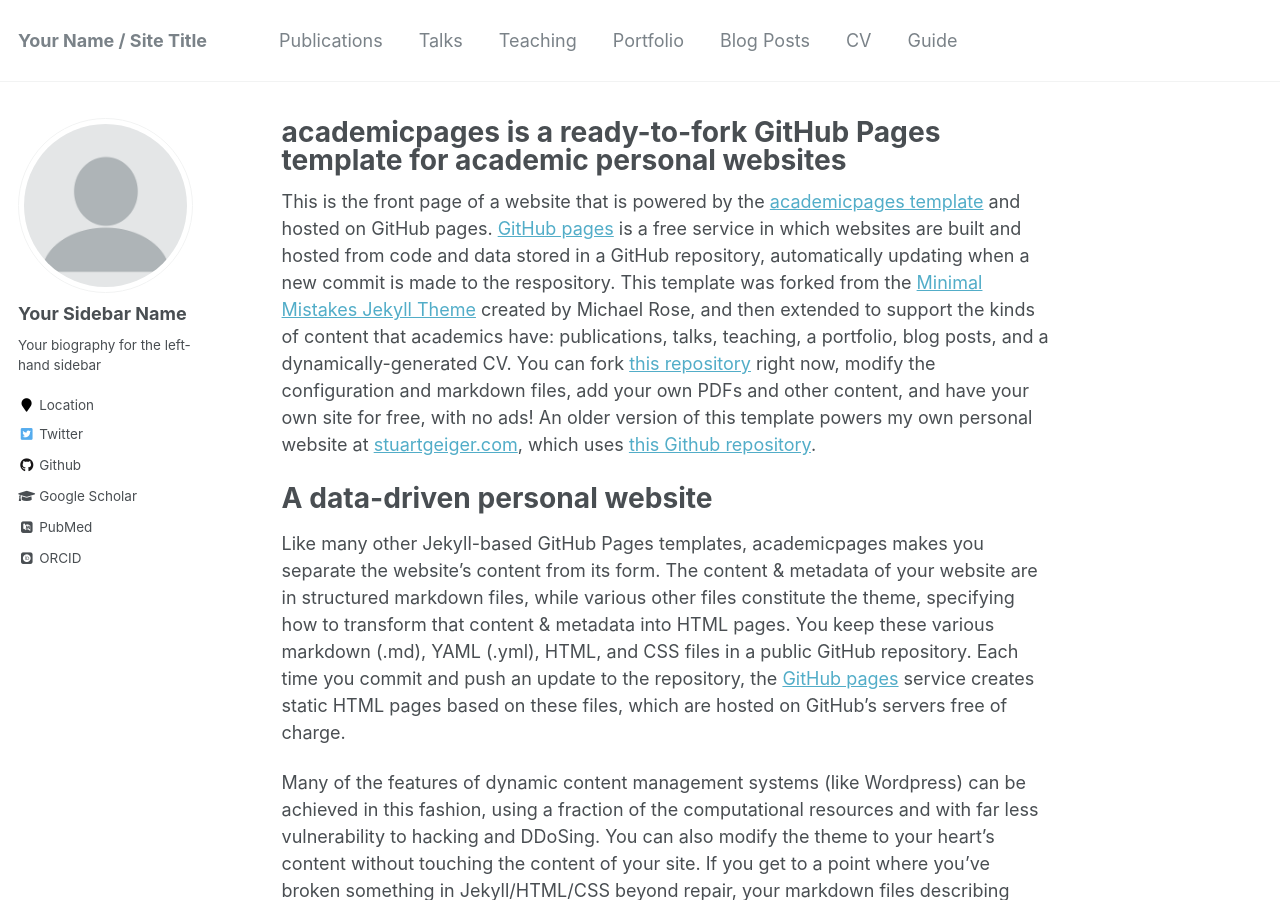
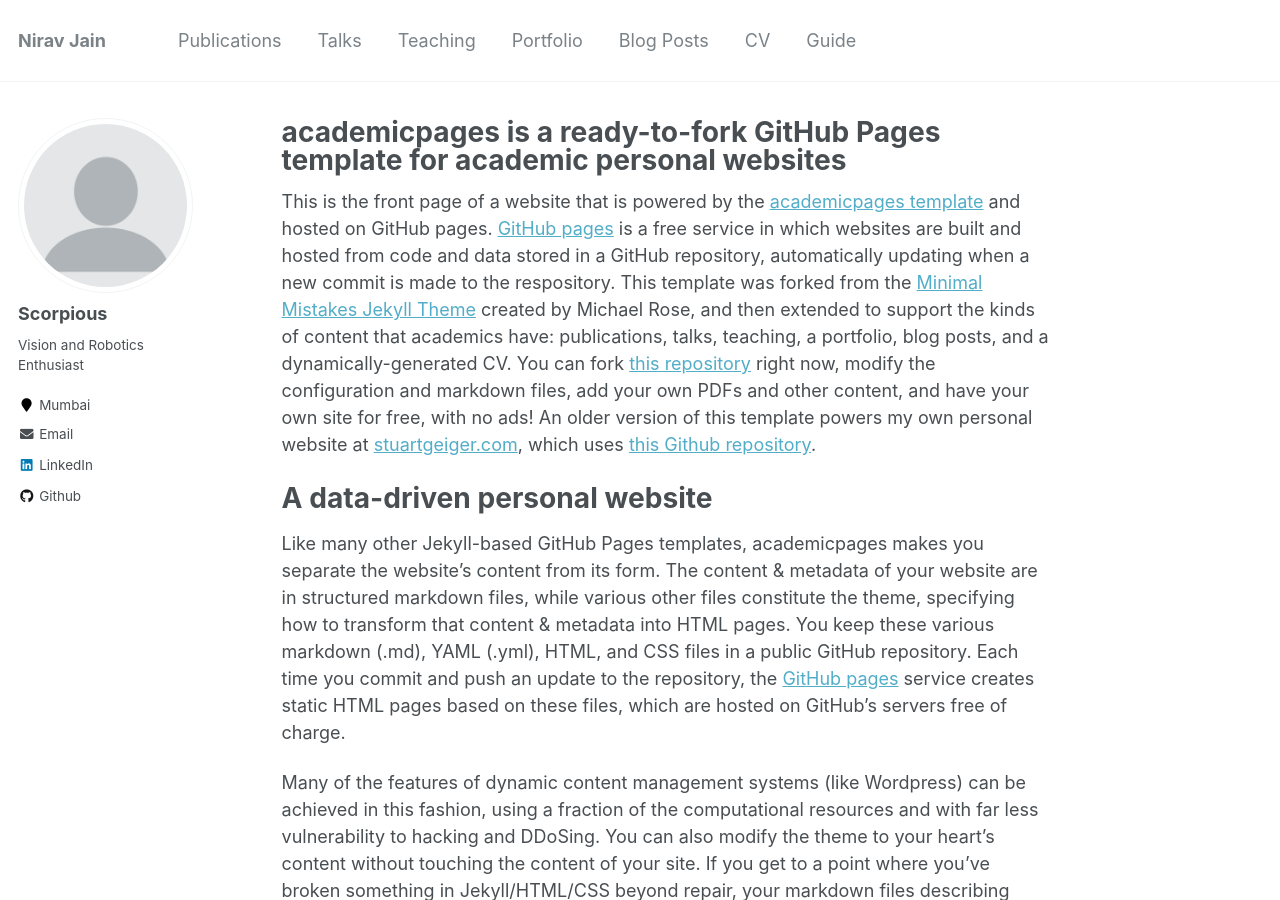
Before and after one commit to Nirav-1999/Nirav-1999.github.io, a Jekyll site: the page built from _pages/about.md, in a window 1280 px wide and 900 px high. Built offline with Jekyll 4.4.1, drawn with Linux system fonts in a browser that asks for light colours; some web fonts are replaced.

Commit message:
Change SideBar

```diff
--- a/_config.yml
+++ b/_config.yml
@@ -7,7 +7,7 @@
 
 # Site Settings
 locale                   : "en-US"
-title                    : "Your Name / Site Title"
+title                    : "Nirav Jain"
 title_separator          : "-"
 name                     : &name "Your Name"
 description              : &description "personal description"
@@ -80,15 +80,12 @@
 
 # Site Author
 author:
-  name             : "Your Sidebar Name"
+  name             : "Scorpious"
   avatar           : "profile.png"
-  bio              : "Your biography for the left-hand sidebar"
-  location         : "Location"
+  bio              : "Vision and Robotics Enthusiast"
+  location         : "Mumbai"
   employer         :
-  pubmed           : "https://www.ncbi.nlm.nih.gov/pubmed/?term=john+snow"
-  googlescholar    : "http://yourfullgooglescholarurl.com"
-  email            :
-  researchgate     :  # example: "https://www.researchgate.net/profile/yourprofile"
+  email            : "niravjain1709@gmail.com"
   uri              :
   bitbucket        :
   codepen          :
@@ -96,20 +93,18 @@
   flickr           :
   facebook         :
   foursquare       :
-  github           : "academicpages"
+  github           : "Nirav-1999"
   google_plus      :
   keybase          :
   instagram        :
   impactstory      : #"https://profiles.impactstory.org/u/xxxx-xxxx-xxxx-xxxx"
   lastfm           :
-  linkedin         :
-  orcid            : "http://orcid.org/yourorcidurl"
+  linkedin         :  "linkedin.com/in/niravjain1709"
   pinterest        :
   soundcloud       :
   stackoverflow    : # http://stackoverflow.com/users/123456/username
   steam            :
   tumblr           :
-  twitter          : "replacethistwitterhandle"
   vine             :
   weibo            :
   xing             :
```
Also changed, not shown: README.md (+1 -31 lines).
